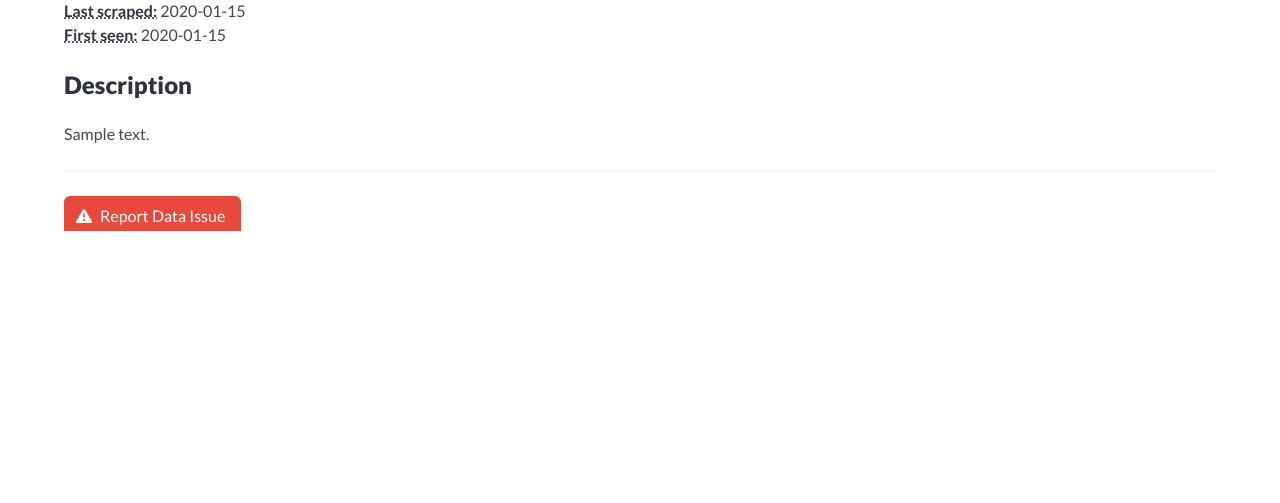
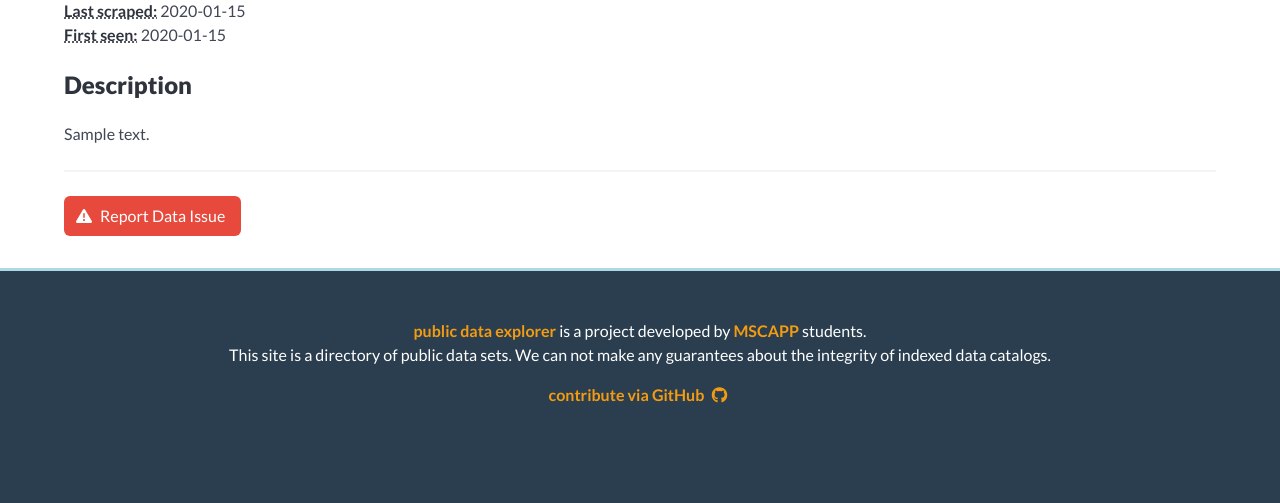
Before and after one commit to uchicago-mscapp-projects/public-data-portal, a Django app: template templates/dataset_detail.html in a window 1280 px wide. Shown: the part 569-1072 px from the top of the page. Before the commit the page ends 800 px from the top, so only its background shows below. Run offline with Django 5.2, Linux system fonts and the light colour scheme; the template is opened without the code that fills it: most values are stand-ins (such as "Sample title", 1, 10 or a date in 2020).

Commit message:
now I can scroll, huzzah!!

```diff
--- a/static/css/main.css
+++ b/static/css/main.css
@@ -86,11 +86,11 @@
 
 html, body {
     height: 100vh;
-    overflow: hidden;
+    /* overflow: hidden; */
 }
 .content-body {
     flex: 1;
-    overflow-y: auto;
+    /* overflow-y: auto; */
     padding: 2rem;
 }
 .navbar {
```
Also changed, not shown: apps/catalog/views.py (+7 -5 lines).
